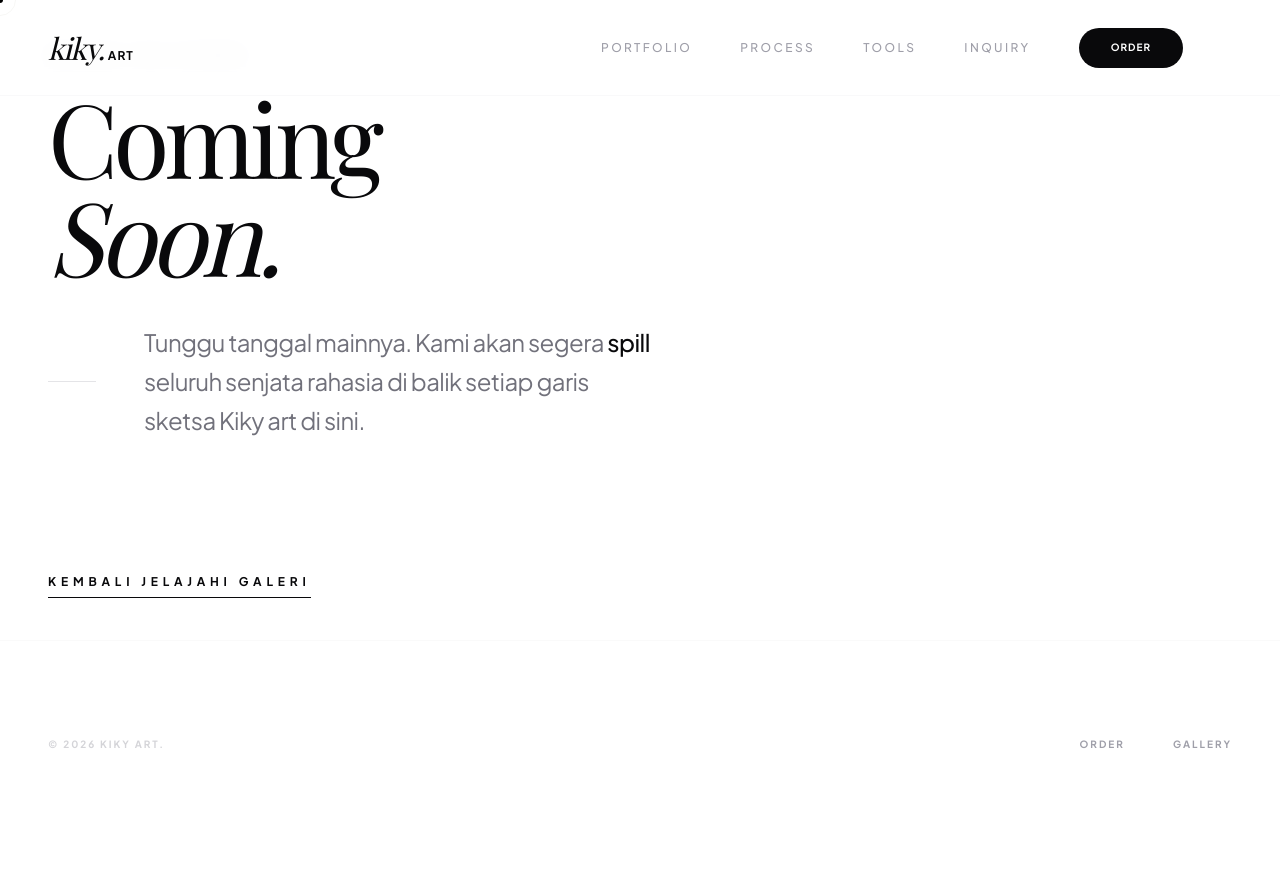
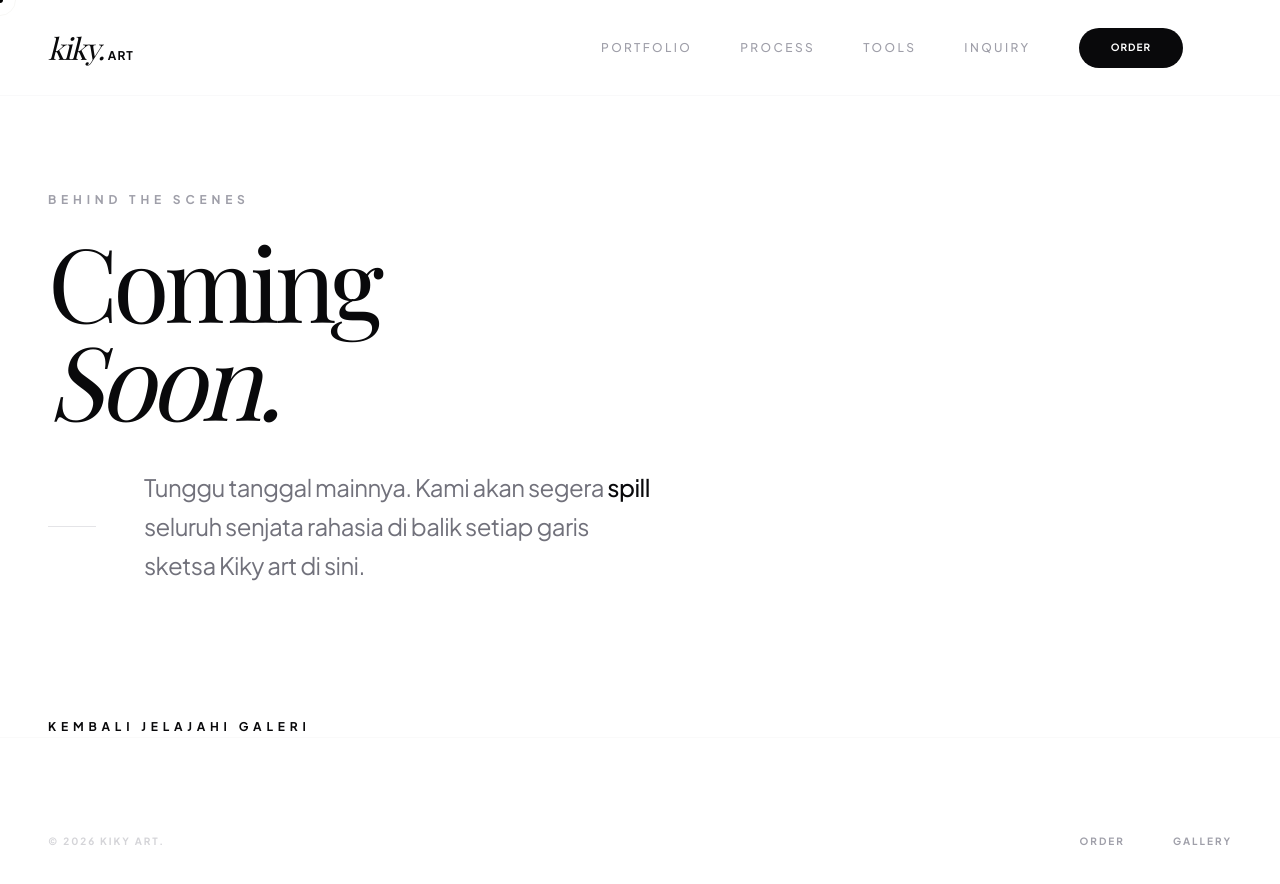
Before and after one commit to abdodyssey/kyy-art, a Next.js app: page /tools in a window 1280 px wide. Shown: the top 884 px of the page. Before the commit the page ends 848 px from the top, so only its background shows below. Built offline with nearby package versions, Linux system fonts and the light colour scheme; a web font is replaced by a local one.

Commit message:
fix: add top padding to tools page to avoid navbar overlap

```diff
--- a/src/app/tools/page.tsx
+++ b/src/app/tools/page.tsx
@@ -13,7 +13,7 @@ export default function ToolsPage() {
       <Navbar />
 
       {/* HERO SECTION - COMING SOON SCALE */}
-      <section className="min-h-[80vh] flex flex-col justify-center px-6 md:px-12 max-w-[1400px] mx-auto overflow-hidden">
+      <section className="min-h-[80vh] flex flex-col justify-center px-6 md:px-12 max-w-[1400px] mx-auto overflow-hidden pt-32 md:pt-48">
         <div className="max-w-4xl">
           <motion.span
             initial={{ opacity: 0, x: -10 }}
```
